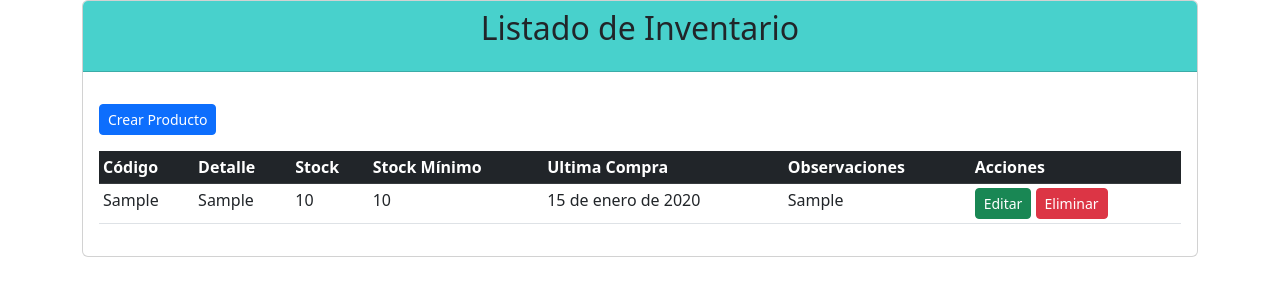
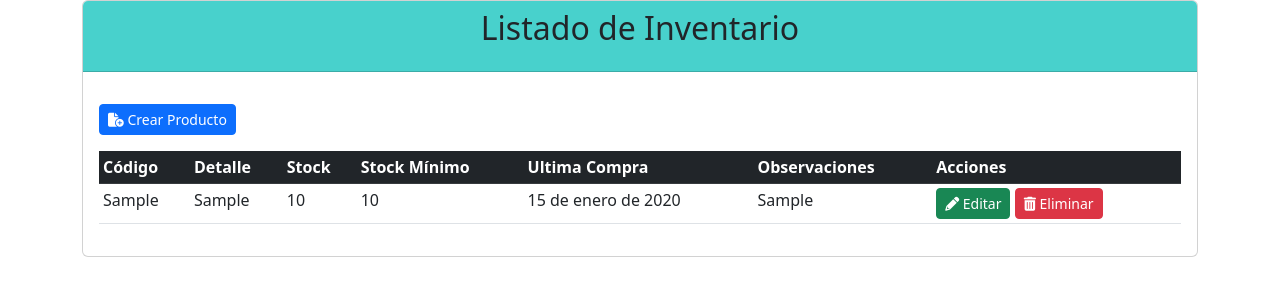
Before and after one commit to jltabbia/inventario, a Django app: page /inventario/ in a window 1280 px wide. Shown: the part 56-356 px from the top of the page. Run offline with Django 4.2, Linux system fonts and the light colour scheme; tables that the repository leaves empty hold one stand-in row (values such as "Sample post"); some libraries are stand-ins or nearby versions.

Commit message:
actualiza 02/08/2022

```diff
--- a/templates/index.html
+++ b/templates/index.html
@@ -8,6 +8,6 @@
 {% load static %}
 <p class="h2 mt-3 mnb-3">Sistema de Control de Inventario</p>
 <img src="{% static 'imagenes/almacen.jpg' %}" width='350px' class='mb3 mt-3'>
-<p class"h4 mt-3 mb-3">Copyright <i class="fa-solid fa-user-chef"></i> 2022 - <a target="_blank"  href="https://jt-tgroup.ar" >JT & T Group</a>
+<p class"h4 mt-3 mb-3">Copyright <i class="fa-solid fa-copyright"></i> 2022 - <a target="_blank"  href="https://jt-tgroup.ar" >JT & T Group</a>
 </div>
 {% endblock %}
--- a/templates/inventario/form.html
+++ b/templates/inventario/form.html
@@ -13,5 +13,5 @@
    </div>
    <div class='col-12 help-text'> {{ campo.errors}}</div>
   {% endfor %}
-   <input class="btn btn-primary" type="submit" value="Guardar">
+  <input class="btn btn-primary" type="submit" value="Guardar">
 </form>
--- a/templates/inventario/index.html
+++ b/templates/inventario/index.html
@@ -9,7 +9,7 @@ Inventario
         <p class="h2 mb-3">Listado de Inventario</p>
         </div>
         <div class="card-body">
-        <a href="{% url 'inventario:crear' %} " class="btn btn-sm btn-primary mb-3 mt-3">Crear Producto</a>
+        <a href="{% url 'inventario:crear' %} " class="btn btn-sm btn-primary mb-3 mt-3"><i class="fa-solid fa-file-circle-plus"></i> Crear Producto</a>
 
     <table id='stock' class='table table-stripped table-sm'>
         <thead class='table-dark'>
@@ -31,8 +31,8 @@ Inventario
                 <td>{{ i.ultima_compra}}</td>
                 <td>{{ i.observaciones}}</td>
                 <td>
-                    <a href="editar/{{ i.id }}" class='btn btn-sm btn-success'>Editar</a>
-                    <a href="eliminar/{{ i.id }}" class='btn btn-sm btn-danger'>Eliminar</a>
+                    <a href="editar/{{ i.id }}" class='btn btn-sm btn-success'><i class="fa-solid fa-pencil"></i> Editar</a>
+                    <a href="eliminar/{{ i.id }}" class='btn btn-sm btn-danger'><i class="fa-solid fa-trash-alt"></i> Eliminar</a>
                 </td>
             </tr>
             {% endfor %}
--- a/templates/layout.html
+++ b/templates/layout.html
@@ -7,8 +7,7 @@
 
     <!-- Bootstrap CSS -->
     <link href="https://cdn.jsdelivr.net/npm/bootstrap@5.2.0/dist/css/bootstrap.min.css" rel="stylesheet" crossorigin="anonymous">
-
-
+    <link href="https://cdnjs.cloudflare.com/ajax/libs/font-awesome/6.1.2/css/all.min.css" rel="stylesheet">
     <title>{% block titulo %}Invetario{% endblock %}</title>
 </head>
 <body>
```
